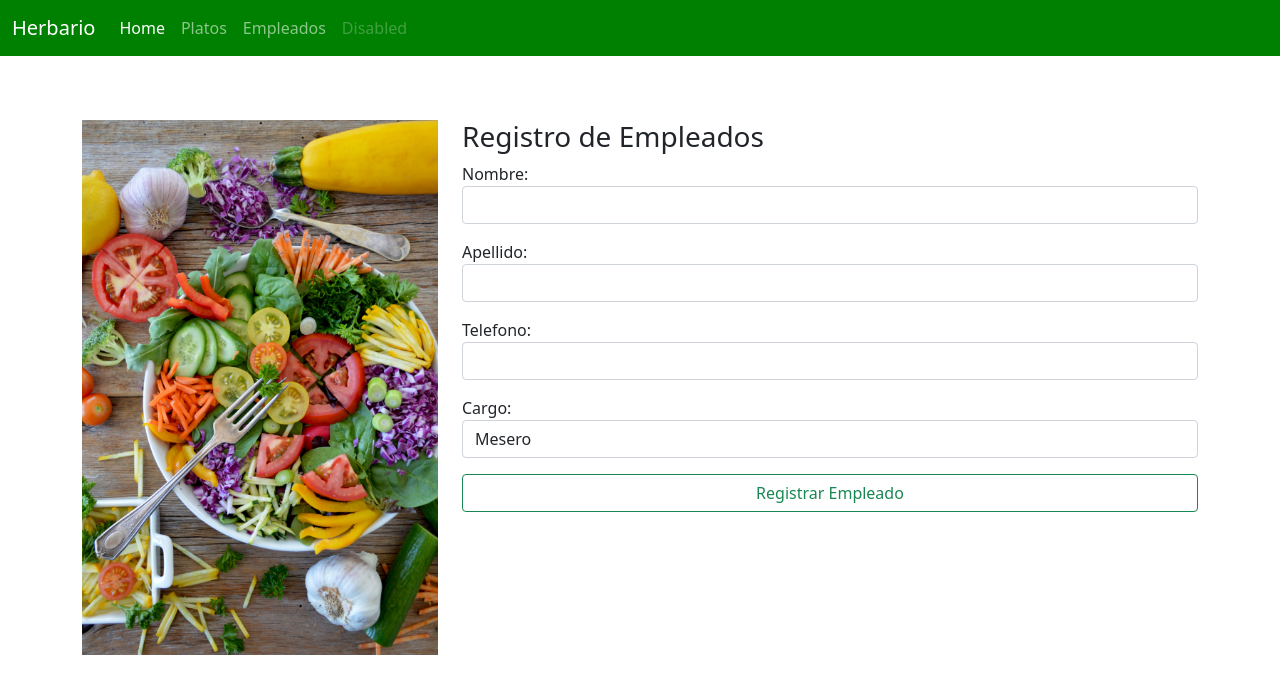
After one commit to NataliaVera/Restaurante---Python-Django, a Django app: page /empleados/ in a window 1280 px wide. The commit adds this page. Shown: the top 694 px of the page. Run offline with Django 4.2, Linux system fonts and the light colour scheme.

Commit message:
add - formulario de empleados

```diff
--- a/config/config/urls.py
+++ b/config/config/urls.py
@@ -16,10 +16,11 @@ Including another URLconf
 from django.contrib import admin
 from django.urls import path
 
-from web.views import Home, Platos
+from web.views import Home, Platos, Empleados
 
 urlpatterns = [
     path('admin/', admin.site.urls),
     path('', Home, name="home"),
-    path('platos/ ', Platos, name="platos")
+    path('platos/ ', Platos, name="platos"),
+    path('empleados/', Empleados, name="empleados")
 ]
--- /dev/null
+++ b/config/web/formularios/formularioEmpleados.py
@@ -0,0 +1,34 @@
+from django import forms
+
+class FormularioRegistroEmpleados(forms.Form):
+
+    CARGO=(
+        (1, 'Mesero'),
+        (2, 'Cocinero'),
+        (3, 'Cajero'),
+        (4, 'Admin')
+    )
+
+    nombreEmpleado=forms.CharField(
+        widget=forms.TextInput(attrs={"class":"form-control mb-3"}),
+        max_length=50,
+        required= True,
+        label="Nombre"
+    )
+    apellidoEmpleado=forms.CharField(
+        widget=forms.TextInput(attrs={"class":"form-control mb-3"}),
+        max_length=50,
+        required= True,
+        label="Apellido"
+    )
+    telefonoEmpleado=forms.CharField(
+        widget=forms.TextInput(attrs={"class":"form-control mb-3"}),
+        max_length=50,
+        required= True,
+        label="Telefono"
+    )
+    cargoEmpleado=forms.ChoiceField(
+        widget=forms.Select(attrs={"class":"form-control mb-3"}),
+        label="Cargo",
+        choices=CARGO
+    )
--- /dev/null
+++ b/config/web/templates/empleados.html
@@ -0,0 +1,42 @@
+<!DOCTYPE html>
+<html lang="en">
+<head>
+    <meta charset="UTF-8">
+    <meta http-equiv="X-UA-Compatible" content="IE=edge">
+    <meta name="viewport" content="width=device-width, initial-scale=1.0">
+    <link rel="stylesheet" href="../static/styles/style.css">
+    <link href="https://cdn.jsdelivr.net/npm/bootstrap@5.0.2/dist/css/bootstrap.min.css" rel="stylesheet" integrity="sha384-EVSTQN3/azprG1Anm3QDgpJLIm9Nao0Yz1ztcQTwFspd3yD65VohhpuuCOmLASjC" crossorigin="anonymous">
+    <link
+    rel="stylesheet"
+    href="https://cdnjs.cloudflare.com/ajax/libs/animate.css/4.1.1/animate.min.css"/>
+    <title>Platos</title>
+</head>
+<body>
+    <header>
+        {%include './shared/menu.html'%}
+    </header>
+    <br><br><br>
+    <main>
+        <div class="container mt-5">
+            <div class="row">
+                <div class="col-12 col-md-4 align-self-center ">
+                    <img src="../static/img/vegetables.jpg" alt="" class="img-fluid w-100">
+                </div>
+                <div class="col-12 col-md-8">
+                    <h3>Registro de Empleados</h3>
+                    <form action="" method="POST">
+                        {{formEmpleados}}
+                        <button type="submit" class="btn btn-outline-success w-100 mx-auto f-block">Registrar Empleado</button>
+                        {%csrf_token%}
+                    </form>
+                </div>
+            </div>
+        </div>
+    </main>
+    <script src="../static/js/wow.min.js"></script>
+    <script>
+        new WOW().init();
+    </script>
+    <script src="https://cdn.jsdelivr.net/npm/bootstrap@5.0.2/dist/js/bootstrap.bundle.min.js" integrity="sha384-MrcW6ZMFYlzcLA8Nl+NtUVF0sA7MsXsP1UyJoMp4YLEuNSfAP+JcXn/tWtIaxVXM" crossorigin="anonymous"></script>
+</body>
+</html>
--- a/config/web/templates/shared/menu.html
+++ b/config/web/templates/shared/menu.html
@@ -13,7 +13,7 @@
             <a class="nav-link" href="{% url 'platos' %}">Platos</a>
           </li>
           <li class="nav-item">
-            <a class="nav-link" href="#">Pricing</a>
+            <a class="nav-link" href="{% url 'empleados' %}">Empleados</a>
           </li>
           <li class="nav-item">
             <a class="nav-link disabled" href="#" tabindex="-1" aria-disabled="true">Disabled</a>
--- a/config/web/views.py
+++ b/config/web/views.py
@@ -1,6 +1,7 @@
 from django.shortcuts import render
 
 from web.formularios.formularioPlatos import FormularioRegistroPlatos
+from web.formularios.formularioEmpleados import FormularioRegistroEmpleados
 
 # Create your views here.
 #Cada vista es una funcion de python
@@ -26,3 +27,19 @@ def Platos(request):
             datosLimpios = datosFormulario.cleaned_data
 
     return render(request, 'platos.html', diccionarioEnvioDatos)
+
+def Empleados(request):
+
+    formularioEmpleados = FormularioRegistroEmpleados()
+
+    diccionarioEnvioDatosEmpleados={
+        'formEmpleados': formularioEmpleados
+    }
+
+    if request.method == 'POST':
+        datosFormulario = FormularioRegistroEmpleados(request.POST)
+
+        if datosFormulario.is_valid():
+            datosLimpios = datosFormulario.cleaned_data
+
+    return render(request, 'empleados.html', diccionarioEnvioDatosEmpleados)
```
